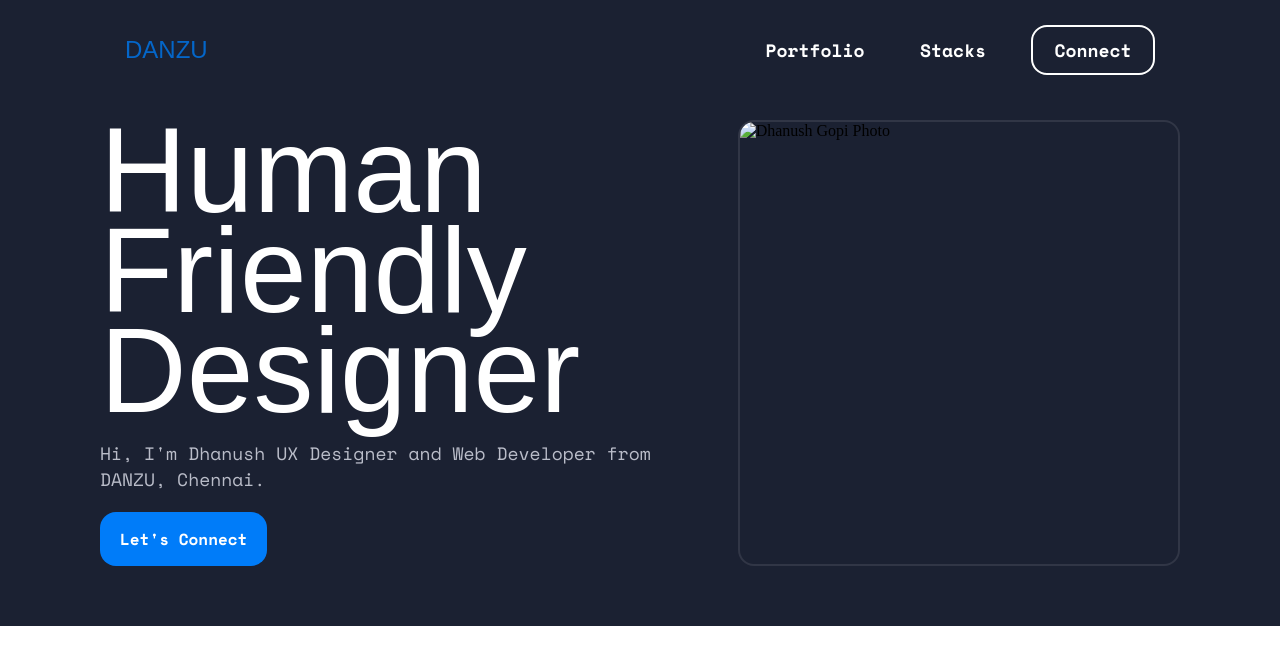
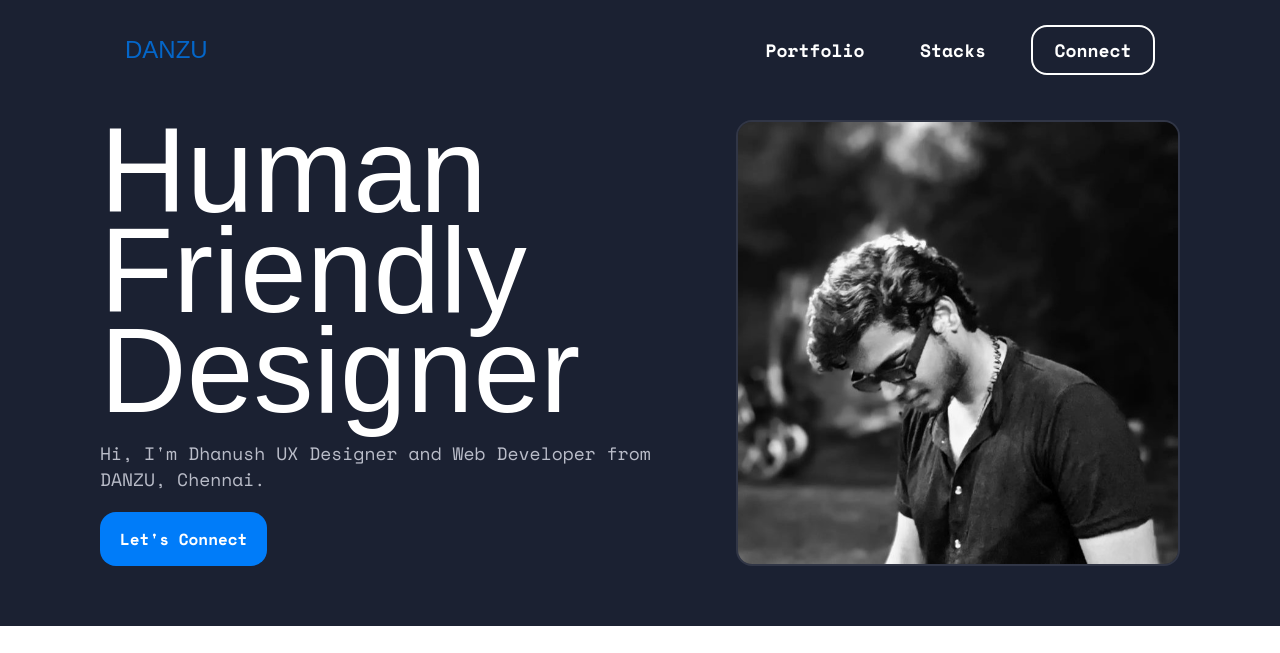
Before and after one commit to DhanushGopi/odin-landingpage, a plain HTML site: page index.html in a window 1280 px wide. Shown: the top 653 px of the page. Drawn offline with nearby package versions, Linux system fonts and the light colour scheme; the site is published under a folder, as on GitHub Pages, so addresses that start at the root find nothing; a web font is replaced by a local one.

Commit message:
Update index.html

```diff
--- a/index.html
+++ b/index.html
@@ -26,7 +26,7 @@
             <p>Hi, I'm Dhanush UX Designer and Web Developer from DANZU, Chennai.</p>
             <a class="cta-btn" href="https://www.linkedin.com/in/dhanushgopi/">Let's Connect</a>
         </div>
-        <img class="hero-img" src="/assests/devil1.jpeg" alt="Dhanush Gopi Photo">
+        <img class="hero-img" src="./assests/devil1.jpeg" alt="Dhanush Gopi Photo">
     </div>
     </div>
     <div class="section sec2">
```
